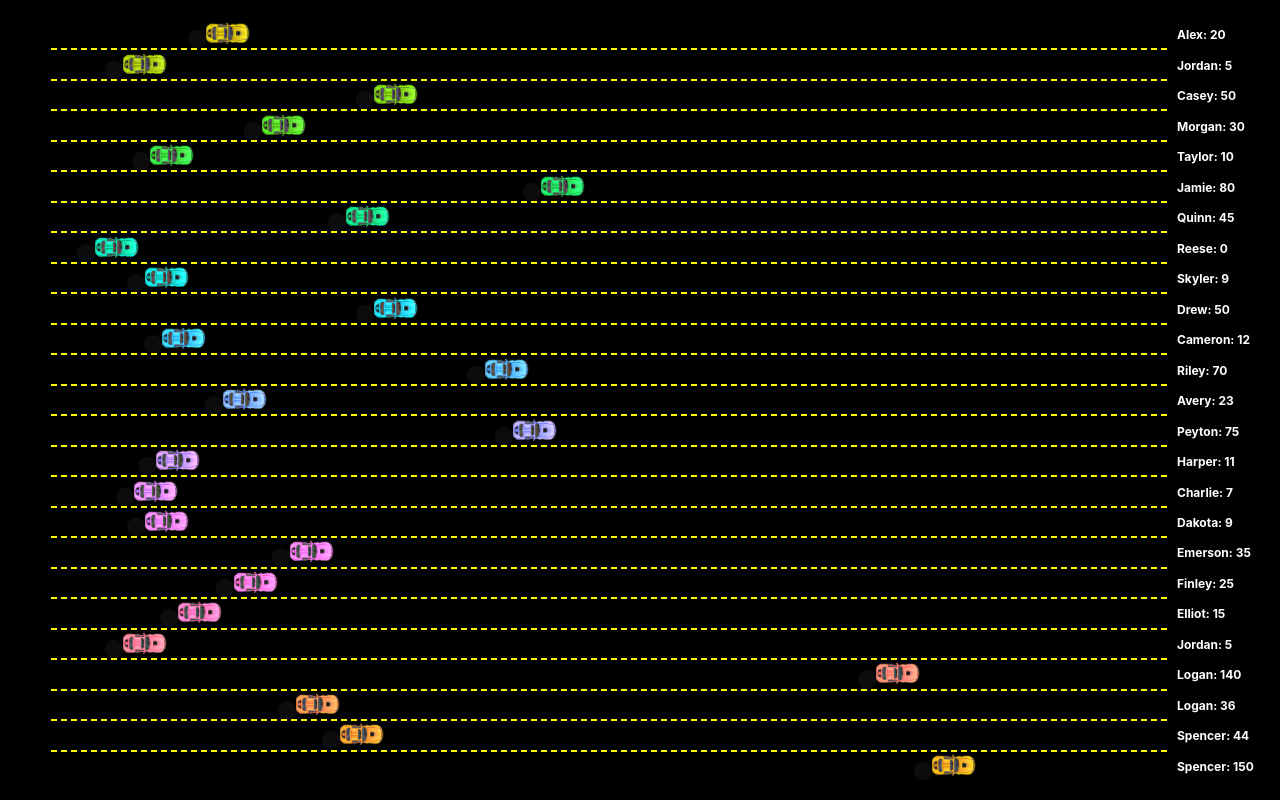
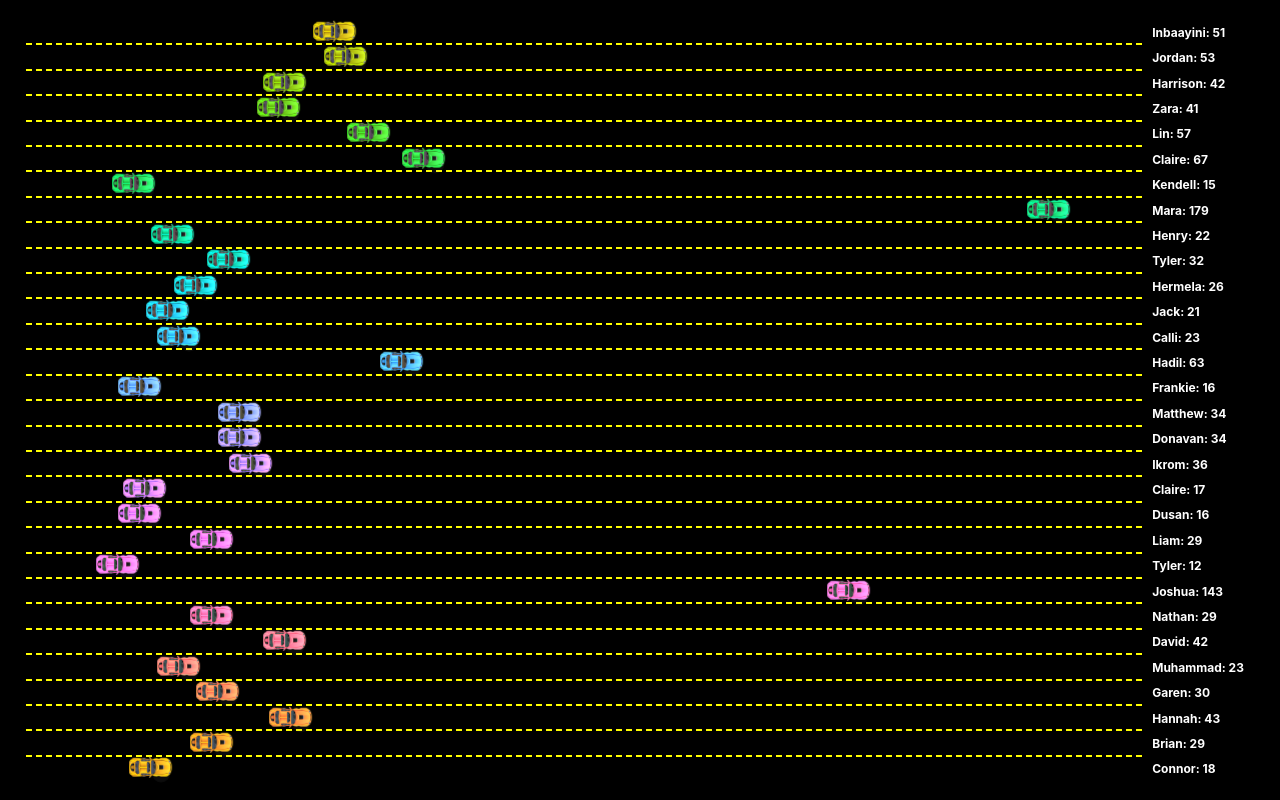
Before and after one commit to ikromshi/horse-racing, a React (Create React App) app: page / in a window 1280 px wide. Built offline with nearby package versions, Linux system fonts and the light colour scheme.

Commit message:
cleaned up the project

```diff
--- a/package.json
+++ b/package.json
@@ -13,7 +13,8 @@
     "react-scripts": "5.0.1",
     "react-spring": "^9.7.3",
     "styled-components": "^6.1.8",
-    "web-vitals": "^2.1.4"
+    "web-vitals": "^2.1.4",
+    "xlsx": "^0.18.5"
   },
   "scripts": {
     "start": "react-scripts start",
--- a/src/components/RaceTrack/RaceTrack.jsx
+++ b/src/components/RaceTrack/RaceTrack.jsx
@@ -1,6 +1,8 @@
 import React from 'react';
 import carImage from '../../assets/car-yellow.png';
 import styled, { keyframes } from 'styled-components';
+import carsData from "../../data/carsData.json"
+
 
 const bobbing = keyframes`
   0%, 100% {
@@ -31,7 +33,7 @@ const Lane = styled.div`
   width: 90%; /* Adjust width as needed */
   border-bottom: 2px dashed yellow;
   position: relative;
-  right: 2.5%;
+  right: 4.5%;
   &:last-child {
     border-bottom: none;
   }
@@ -72,7 +74,7 @@ const Car = styled.img`
   position: absolute;
   top: 50%;
   transform: translateY(-50%); // This ensures the car is centered regardless of its height
-  // right: ${props => props.position}%; /* Position based on tickets */
+  right: ${props => props.position}%; /* Position based on tickets */
   filter: ${props => `hue-rotate(${props.color}deg)`}; // Change color through hue rotation
   transition: bottom 0.5s ease-in-out; // Smooth transition for the movement
   animation: ${bobbing} 1.5s ease-in-out infinite;
@@ -91,33 +93,6 @@ const NameTag = styled.div`
   text-shadow: 1px 1px 2px rgba(0,0,0,0.6); /* Optional: text shadow for better readability */
 `;
 
-const carsData = [
-  { name: "Alex", ticket_amount: 20 },
-  { name: "Jordan", ticket_amount: 5 },
-  { name: "Casey", ticket_amount: 50 },
-  { name: "Morgan", ticket_amount: 30 },
-  { name: "Taylor", ticket_amount: 10 },
-  { name: "Jamie", ticket_amount: 80 },
-  { name: "Quinn", ticket_amount: 45 },
-  { name: "Reese", ticket_amount: 0 },
-  { name: "Skyler", ticket_amount: 9 },
-  { name: "Drew", ticket_amount: 50 },
-  { name: "Cameron", ticket_amount: 12 },
-  { name: "Riley", ticket_amount: 70 },
-  { name: "Avery", ticket_amount: 23 },
-  { name: "Peyton", ticket_amount: 75 },
-  { name: "Harper", ticket_amount: 11 },
-  { name: "Charlie", ticket_amount: 7 },
-  { name: "Dakota", ticket_amount: 9 },
-  { name: "Emerson", ticket_amount: 35 },
-  { name: "Finley", ticket_amount: 25 },
-  { name: "Elliot", ticket_amount: 15 },
-  { name: "Jordan", ticket_amount: 5 },
-  { name: "Logan", ticket_amount: 140 },
-  { name: "Logan", ticket_amount: 36 },
-  { name: "Spencer", ticket_amount: 44 },
-  { name: "Spencer", ticket_amount: 150 }
-];
 
 
 // Calculate horizontal position based on ticket amount
@@ -128,6 +103,7 @@ const calculateHorizontalPosition = (ticket_amount) => {
 
 
 const RaceTrack = () => {
+
   return (
     <Track>
       {carsData.map((car, index) => (
@@ -141,7 +117,7 @@ const RaceTrack = () => {
               alt={`Car driven by ${car.name}`}
             />
           </CarWrapper>
-          <NameTag>{`${car.name}: ${car.ticket_amount}`}</NameTag>
+          <NameTag>{`${car.name.split(" ")[0]}: ${car.ticket_amount}`}</NameTag>
         </Lane>
       ))}
     </Track>
--- /dev/null
+++ b/src/data/carsData.json
@@ -0,0 +1 @@
+[{"name": "Inbaayini Anbarasan", "ticket_amount": 51}, {"name": "Jordan Orlando", "ticket_amount": 53}, {"name": "Harrison Johns", "ticket_amount": 42}, {"name": "Zara Makkaoui", "ticket_amount": 41}, {"name": "Lin Chen", "ticket_amount": 57}, {"name": "Claire McGinnity", "ticket_amount": 67}, {"name": "Kendell Moats", "ticket_amount": 15}, {"name": "Mara Hanson", "ticket_amount": 179}, {"name": "Henry Wickliffe", "ticket_amount": 22}, {"name": "Tyler Samuels", "ticket_amount": 32}, {"name": "Hermela Abera", "ticket_amount": 26}, {"name": "Jack Hatcher", "ticket_amount": 21}, {"name": "Calli Reed", "ticket_amount": 23}, {"name": "Hadil Khodji", "ticket_amount": 63}, {"name": "Frankie Distel", "ticket_amount": 16}, {"name": "Matthew Williams", "ticket_amount": 34}, {"name": "Donavan Duffus", "ticket_amount": 34}, {"name": "Ikrom Numonov", "ticket_amount": 36}, {"name": "Claire VanAcker", "ticket_amount": 17}, {"name": "Dusan Ducic", "ticket_amount": 16}, {"name": "Liam Nelsen", "ticket_amount": 29}, {"name": "Tyler Campolongo", "ticket_amount": 12}, {"name": "Joshua Wan", "ticket_amount": 143}, {"name": "Nathan Moone", "ticket_amount": 29}, {"name": "David Simmons", "ticket_amount": 42}, {"name": "Muhammad Arshad", "ticket_amount": 23}, {"name": "Garen Igho", "ticket_amount": 30}, {"name": "Hannah O'Connor", "ticket_amount": 43}, {"name": "Brian Martinez", "ticket_amount": 29}, {"name": "Connor Kearns", "ticket_amount": 18}]
```
Also changed, not shown: 1 other file (tests, documents, lock files or other folders).
